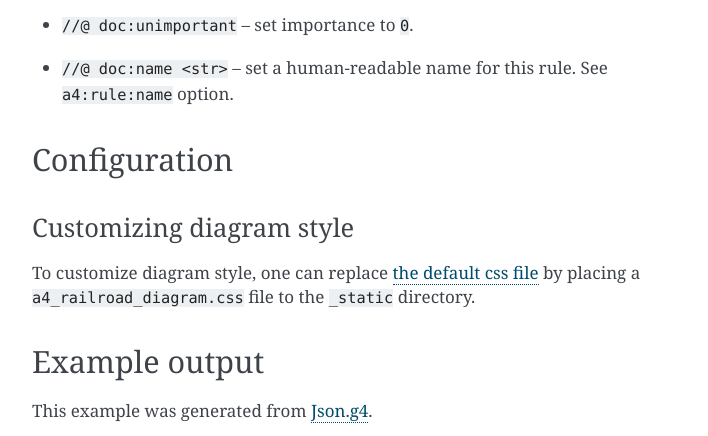
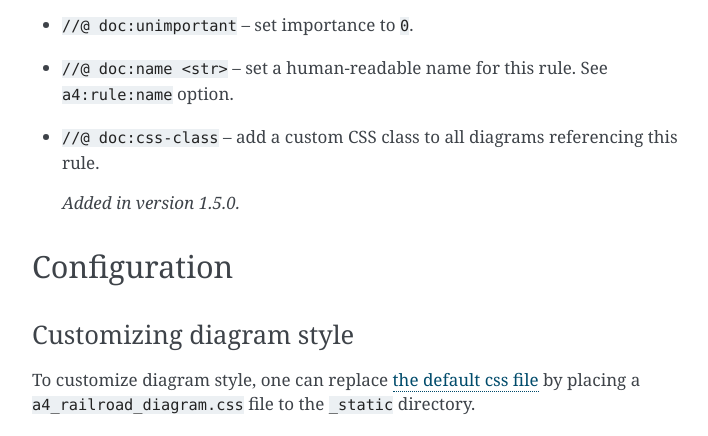
Before and after one commit to taminomara/sphinx-a4doc, a Sphinx documentation site: the page built from docs/source/index.rst, in a window 1280 px wide and 900 px high, scrolled down 6550 px, cut to the strip 135-571 px from the top of the window. Shown: the whole strip, without its empty margins (388-1096 px from the left). Built offline with Sphinx 7.4.7, drawn with Linux system fonts in a browser that asks for light colours; cross-references to code outside the pages are shown as plain code.

Commit message:
Docs for `//@ doc:css-class`

```diff
--- a/docs/source/index.rst
+++ b/docs/source/index.rst
@@ -345,6 +345,11 @@ The list of control comments includes:
 - ``//@ doc:name <str>`` -- set a human-readable name for this rule.
   See :rst:opt:`a4:rule:name` option.
 
+- ``//@ doc:css-class`` -- add a custom CSS class to all diagrams
+  referencing this rule.
+
+  .. versionadded:: 1.5.0
+
 
 .. _config:
 
```
Also changed, not shown: 1 other file.
